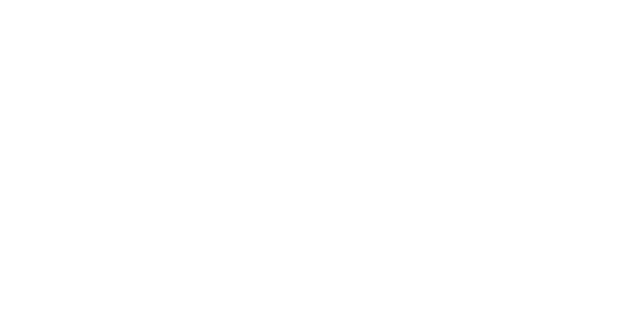
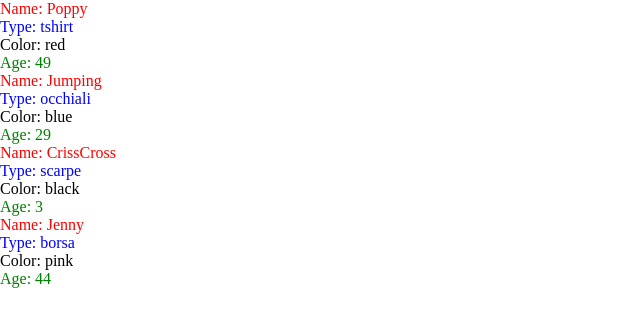
Before and after one commit to AndreaNocciolini/js-snack-es7, a plain HTML site: page index.html in a window 1280 px wide. Shown: the whole page, without its empty margins (0-640 px from the left). Drawn offline with Linux system fonts and the light colour scheme.

Commit message:
miscellaneous

```diff
--- a/index.html
+++ b/index.html
@@ -11,7 +11,7 @@
 </head>
 <body>
 
-
+    <div id="container"></div>
     <script src="script.js"></script>
 </body>
 </html>
--- a/script.js
+++ b/script.js
@@ -1,7 +1,19 @@
-// Partendo da questo array e aggiungiamo a  tutti gli elementi la proprieta age aggiungendo un numero casuale da 3 a 50.
+// Partendo da questo array, aggiungiamo a  tutti gli elementi la proprieta age aggiungendo un numero casuale da 3 a 50.
 const arrayObj = [
   {name: 'Poppy', type: 'tshirt', color: 'red'},
   {name: 'Jumping', type: 'occhiali', color: 'blue'},
   {name: 'CrissCross', type: 'scarpe', color: 'black'},
   {name: 'Jenny', type: 'borsa', color: 'pink'},
 ];
+
+for (let i = 0; i < arrayObj.length; i++) {
+    const element = arrayObj[i];
+    element.age = Math.floor(Math.random() * 50) + 3;
+    document.getElementById(`container`).innerHTML += `
+        <div class="red">Name: ${element.name}</div>
+        <div class="blue">Type: ${element.type}</div>
+        <div>Color: ${element.color}</div>
+        <div class="green">Age: ${element.age}</div>
+    `
+}
+console.log(arrayObj)
--- a/style.css
+++ b/style.css
@@ -3,3 +3,15 @@
     padding: 0;
     box-sizing: border-box;
 }
+
+.red {
+    color: red;
+}
+
+.blue {
+    color: blue;
+}
+
+.green {
+    color: green;
+}
```
